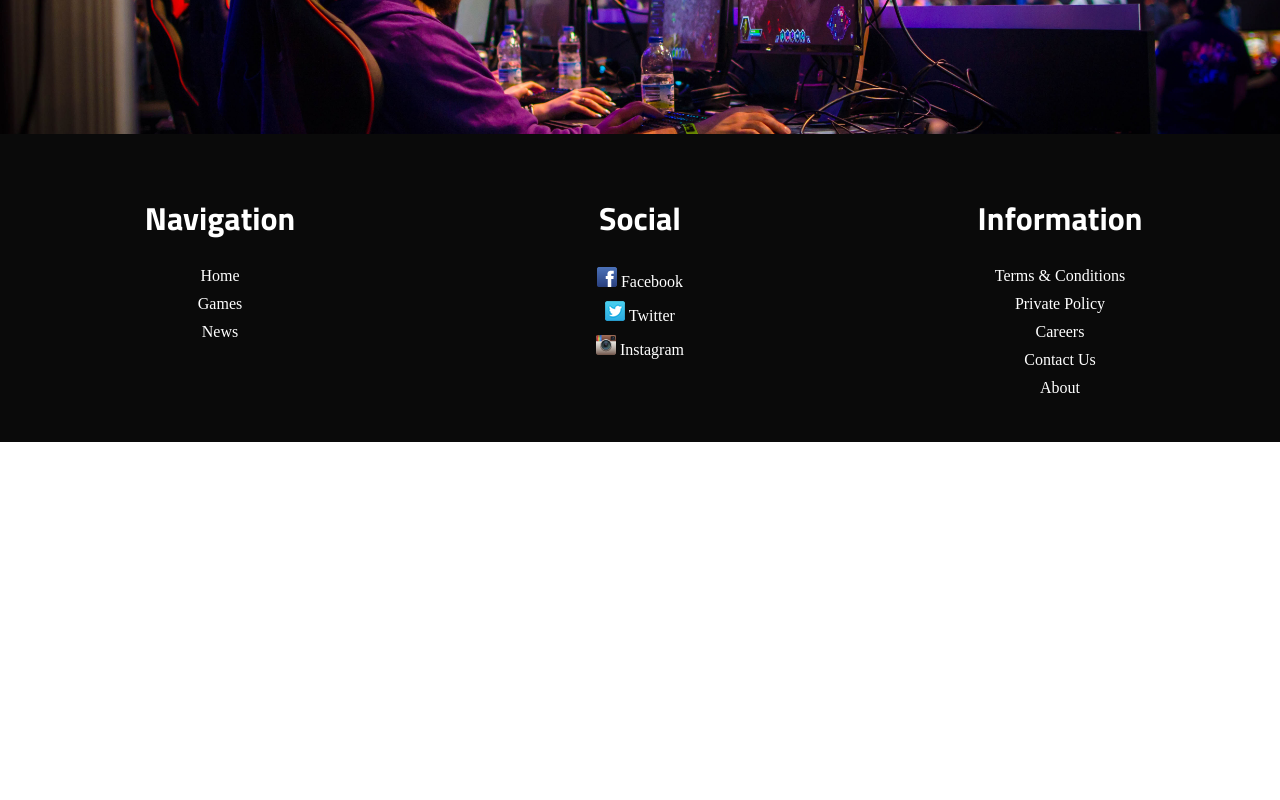
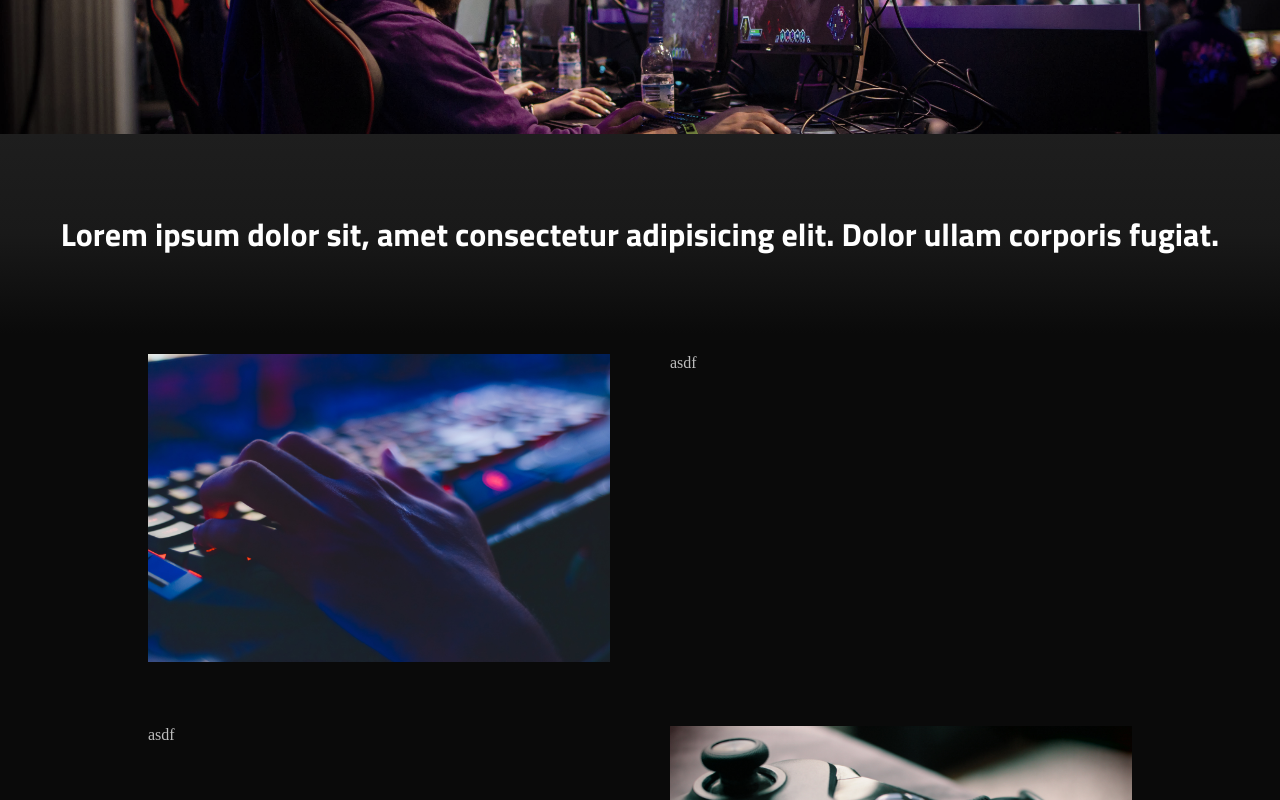
Before and after one commit to leafarz/react-grid-test, a React (Create React App) app: page / in a window 1280 px wide. Shown: the part 260-1060 px from the top of the page. Before the commit the page ends 800 px from the top, so only its background shows below. Built offline with nearby package versions, Linux system fonts and the light colour scheme; a web font is replaced by a local one.

Commit message:
added body contents

```diff
--- a/src/components/Home.jsx
+++ b/src/components/Home.jsx
@@ -2,8 +2,14 @@
 import React from 'react';
 import styled from 'styled-components';
 
+// styled elements
+import Grid from './../elements/Grid';
+import g from './../js/global';
+
 // textures
 import img_headline from './../assets/textures/games01.jpg';
+import img_pic1 from './../assets/textures/games02.jpg';
+import img_pic2 from './../assets/textures/games03.jpg';
 
 const Home = () => {
   const ImageContainer = styled.div`
@@ -12,12 +18,56 @@ const Home = () => {
   const HeadlineImage = styled.img`
     width: 100%;
     margin:-20% 0;
+    filter: grayscale(50%);
+  `;
+  const HeadlineText = styled.div`
+    height: 200px;
+    width: 100%;
+    background-image: linear-gradient(rgb(30, 30, 30), rgb(25, 25, 25), rgb(10, 10, 10));
+    text-align: center;
+    color: white;
+    h1 {
+      position: relative;
+      top: 50%;
+      transform: translateY(-50%);
+    }
+  `;
+  const GridContainerContainer = styled.div`
+    background-color: ${g.BGColor2};
+  `;
+  const GridContainer = styled(Grid.Container)`
+    width: 80%;
+    margin: 0 auto;
+  `;
+  const GridImg = styled.img`
+    width: 100%;
+  `;
+  const GridItem = styled(Grid.Item)`
+    color: ${g.BodyFColor};
   `;
   return (
     <body>
-      <ImageContainer>
-        <HeadlineImage src={img_headline} alt=""/>
-      </ImageContainer>
+      <div>
+        <ImageContainer>
+          <HeadlineImage src={img_headline} alt="" />
+        </ImageContainer>
+        <HeadlineText>
+          <h1>Lorem ipsum dolor sit, amet consectetur adipisicing elit. Dolor ullam corporis fugiat.</h1>
+        </HeadlineText>
+      </div>
+
+      <GridContainerContainer>
+        <GridContainer columns={2} gap={20}>
+          <GridItem>
+            <GridImg src={img_pic1} alt="" />
+          </GridItem>
+          <GridItem>asdf</GridItem>
+          <GridItem>asdf</GridItem>
+          <GridItem>
+            <GridImg src={img_pic2} alt="" />
+          </GridItem>
+        </GridContainer>
+      </GridContainerContainer>
     </body>
   )
 }
--- a/src/js/global.js
+++ b/src/js/global.js
@@ -1,9 +1,11 @@
 const Margin = 100;
 const BGColor1 = 'rgb(46, 46, 46)';
 const BGColor2 = 'rgb(10, 10, 10)';
+const BodyFColor = 'rgb(190, 190, 190)';
 
 export default {
   Margin,
   BGColor1,
-  BGColor2
+  BGColor2,
+  BodyFColor
 }
```
